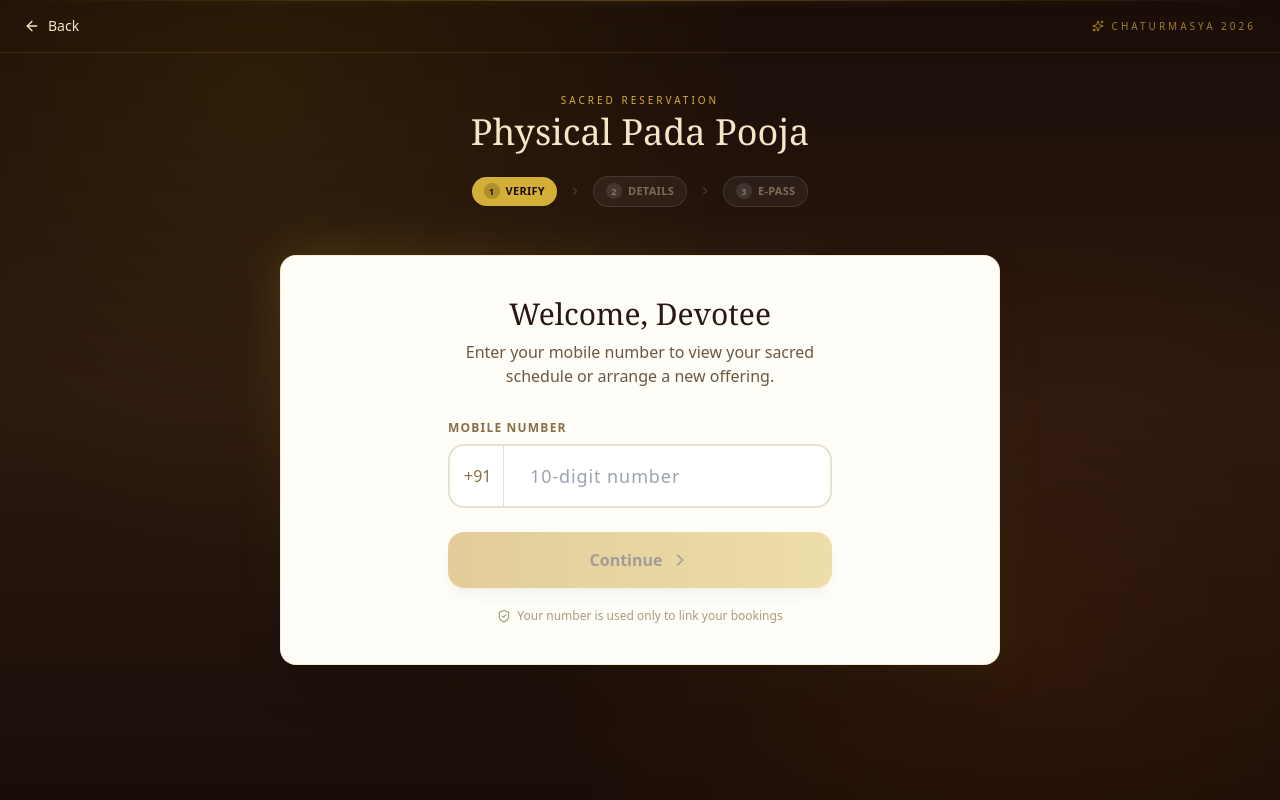
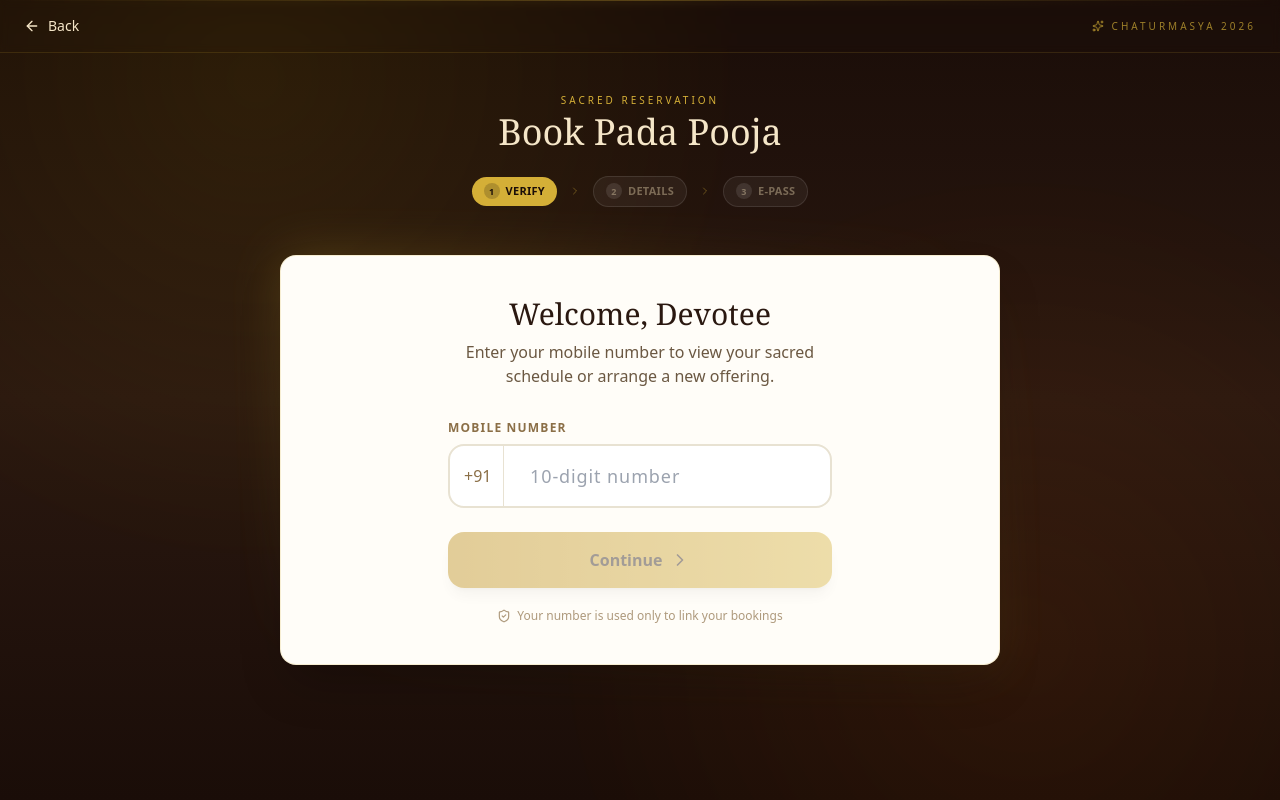
Before and after one commit to sudhamshasagar/chaturmasya_demo, a React (Create React App) app in the folder chaturmasya_demo/: page /book-seva in a window 1280 px wide. Built offline with nearby package versions, Linux system fonts and the light colour scheme.

Commit message:
Name change

```diff
--- a/chaturmasya_demo/src/pages/BookSeva.jsx
+++ b/chaturmasya_demo/src/pages/BookSeva.jsx
@@ -242,7 +242,7 @@ const BookSeva = () => {
       {currentStep !== "FORM" && (
         <header className="relative z-10 pt-2 sm:pt-10 pb-4 px-4 sm:px-6 text-center flex flex-col items-center shrink-0">
           <p className="text-[9px] sm:text-[10px] tracking-[0.3em] uppercase text-[#D4AF37] mb-1">Sacred Reservation</p>
-          <h1 className="text-2xl sm:text-4xl font-serif text-[#F5E6C8] leading-tight">Physical Pada Pooja</h1>
+          <h1 className="text-2xl sm:text-4xl font-serif text-[#F5E6C8] leading-tight">Book Pada Pooja</h1>
 
           <div className="mt-6 flex items-center justify-center gap-2 sm:gap-3">
             {MAIN_STEPS.map((s, i) => (
```
